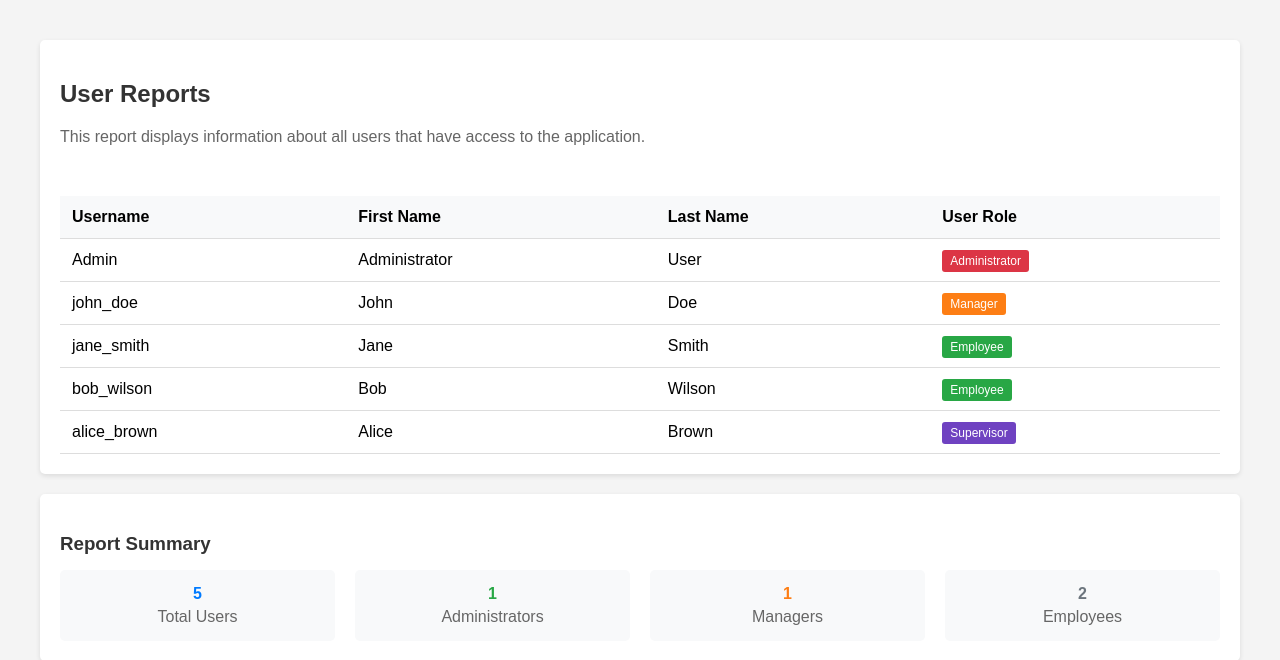
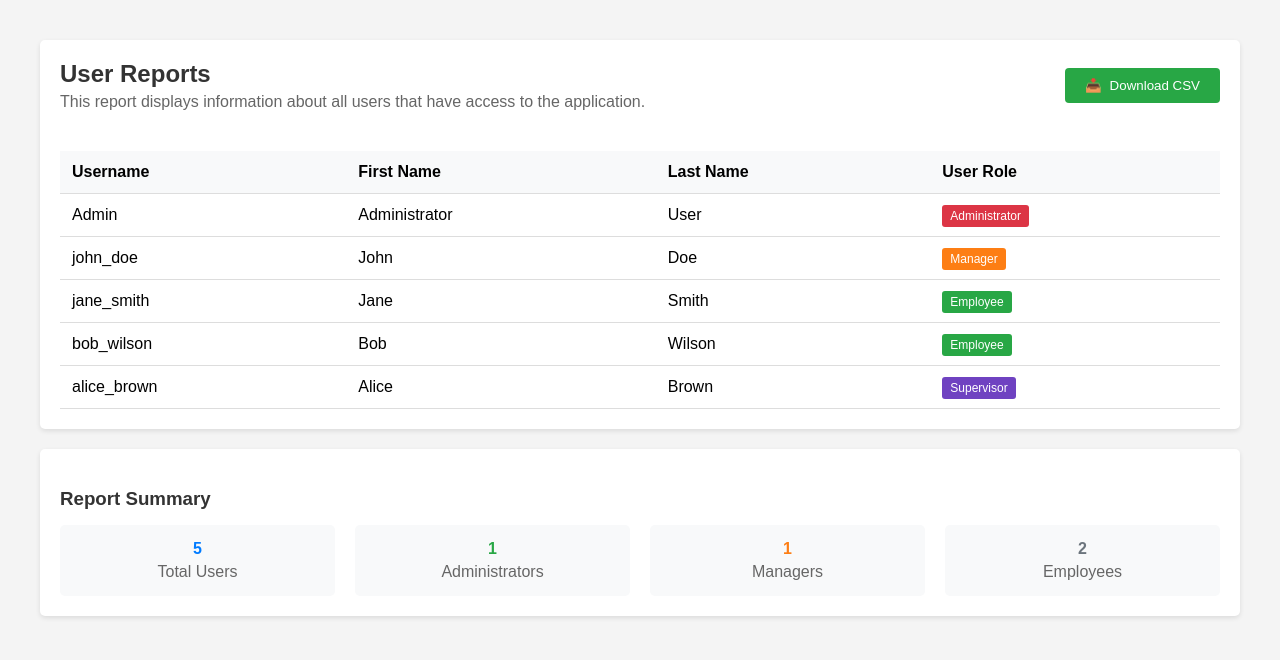
Before and after one commit to gromande/rpa-test-app, a Flask app: page /reports in a window 1280 px wide. Shown: the part 46-706 px from the top of the page. Run offline with Flask 3, Linux system fonts and the light colour scheme; the visitor is signed in with stand-in values (Sample User, id 1).

Commit message:
Added CSV export feature

```diff
--- a/app.py
+++ b/app.py
@@ -1,5 +1,7 @@
-from flask import Flask, render_template, request, redirect, url_for, session, flash
+from flask import Flask, render_template, request, redirect, url_for, session, flash, make_response
 import os
+import csv
+from io import StringIO
 
 app = Flask(__name__)
 app.secret_key = 'your-secret-key-here'
@@ -58,5 +60,28 @@ def reports():
 
     return render_template('reports.html', users=USERS_DATA)
 
+@app.route('/download_users_csv')
+def download_users_csv():
+    if 'username' not in session:
+        return redirect(url_for('login'))
+
+    # Create CSV content
+    output = StringIO()
+    writer = csv.writer(output)
+
+    # Write header
+    writer.writerow(['Username', 'First Name', 'Last Name', 'User Role'])
+
+    # Write data rows
+    for user in USERS_DATA:
+        writer.writerow([user['username'], user['first_name'], user['last_name'], user['role']])
+
+    # Create response
+    response = make_response(output.getvalue())
+    response.headers['Content-Type'] = 'text/csv'
+    response.headers['Content-Disposition'] = 'attachment; filename=users_report.csv'
+
+    return response
+
 if __name__ == '__main__':
     app.run(debug=True)
--- a/templates/reports.html
+++ b/templates/reports.html
@@ -4,10 +4,20 @@
 
 {% block content %}
 <div class="card">
-    <h2 style="color: #333; margin-bottom: 20px;">User Reports</h2>
-    <p style="color: #666; margin-bottom: 30px;">
-        This report displays information about all users that have access to the application.
-    </p>
+    <div style="display: flex; justify-content: space-between; align-items: center; margin-bottom: 20px;">
+        <div>
+            <h2 style="color: #333; margin: 0;">User Reports</h2>
+            <p style="color: #666; margin: 5px 0 0 0;">
+                This report displays information about all users that have access to the application.
+            </p>
+        </div>
+        <a href="{{ url_for('download_users_csv') }}" style="text-decoration: none;">
+            <button style="background-color: #28a745; display: flex; align-items: center; gap: 8px;">
+                <span>📥</span>
+                Download CSV
+            </button>
+        </a>
+    </div>
 
     <div style="overflow-x: auto;">
         <table>
```
